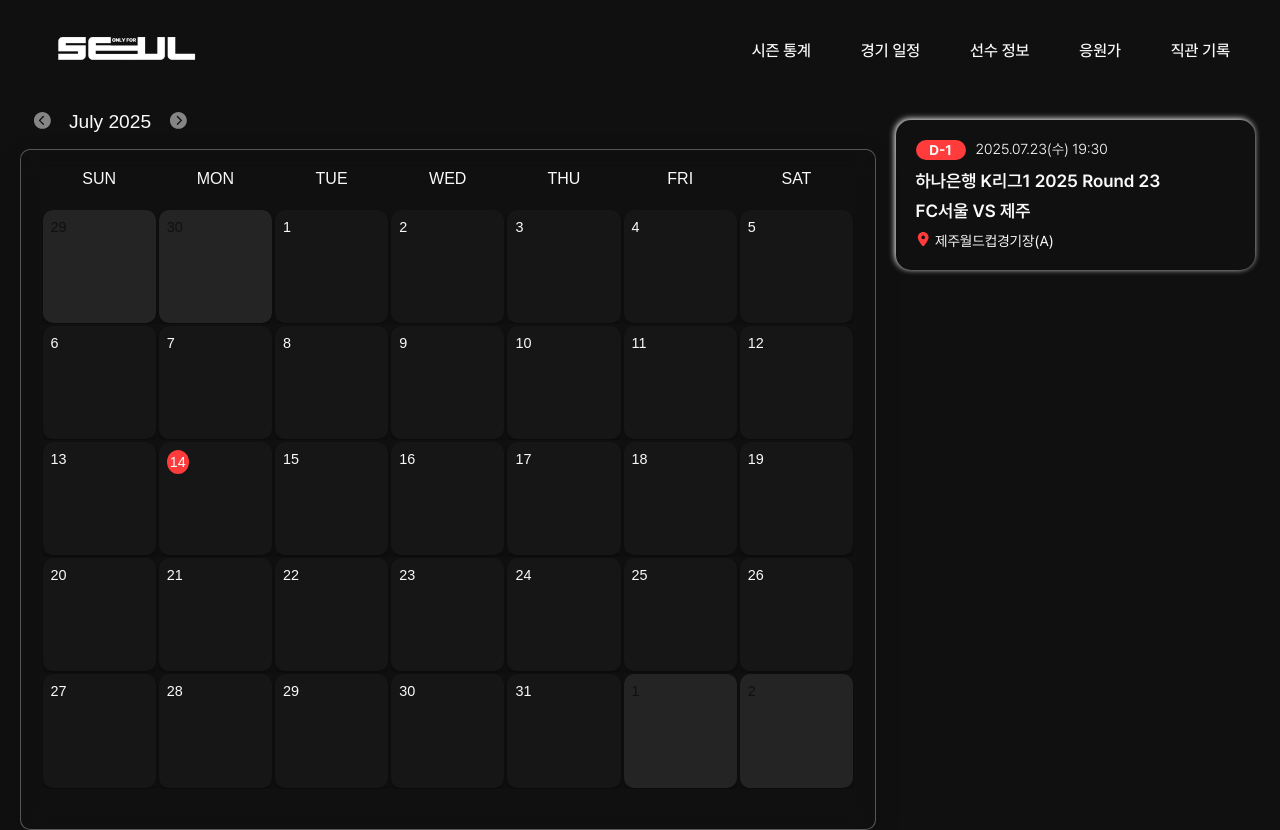
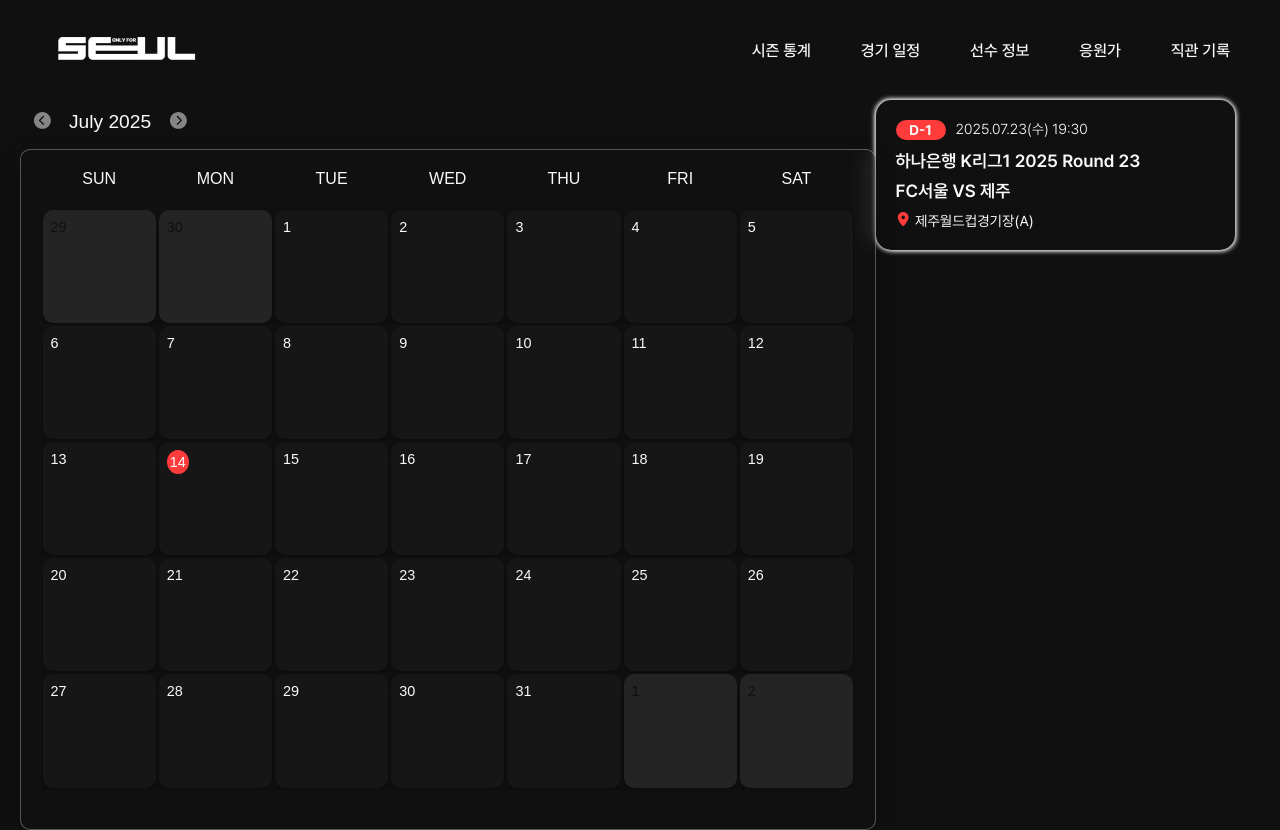
Before and after one commit to jiyeonyooo/react-project-onlyforseoul, a React (Vite) app: page /schedule in a window 1280 px wide. Built offline with nearby package versions, Linux system fonts and the light colour scheme.

Commit message:
style: modify border css option

```diff
--- a/src/components/Schedule.css
+++ b/src/components/Schedule.css
@@ -2,14 +2,15 @@
   width: 100%;
   height: 150px;
   padding: 20px;
-  margin: 20px;
+  margin: 0;
 
   display: flex;
   flex-direction: column;
   justify-content: space-between;
 
-  box-shadow: -1px -1px 6px rgba(255,255,255,1),
-              3px 3px 5px rgba(0,0,0,.07);
+  box-shadow: -1px -1px 5px rgba(255,255,255,1),
+              1px 1px 5px rgba(255,255,255,1);
+
   border-radius: 15px;
 }
 
@@ -75,7 +76,7 @@ h1 {
 }
 
 .text {
-  color: var(--color-dark)
+  color: var(--color-dark);
   text-shadow: var(--neumorphism);
   letter-spacing: 2px;
   font-family: 'Segoe UI', sans-serif;
```
